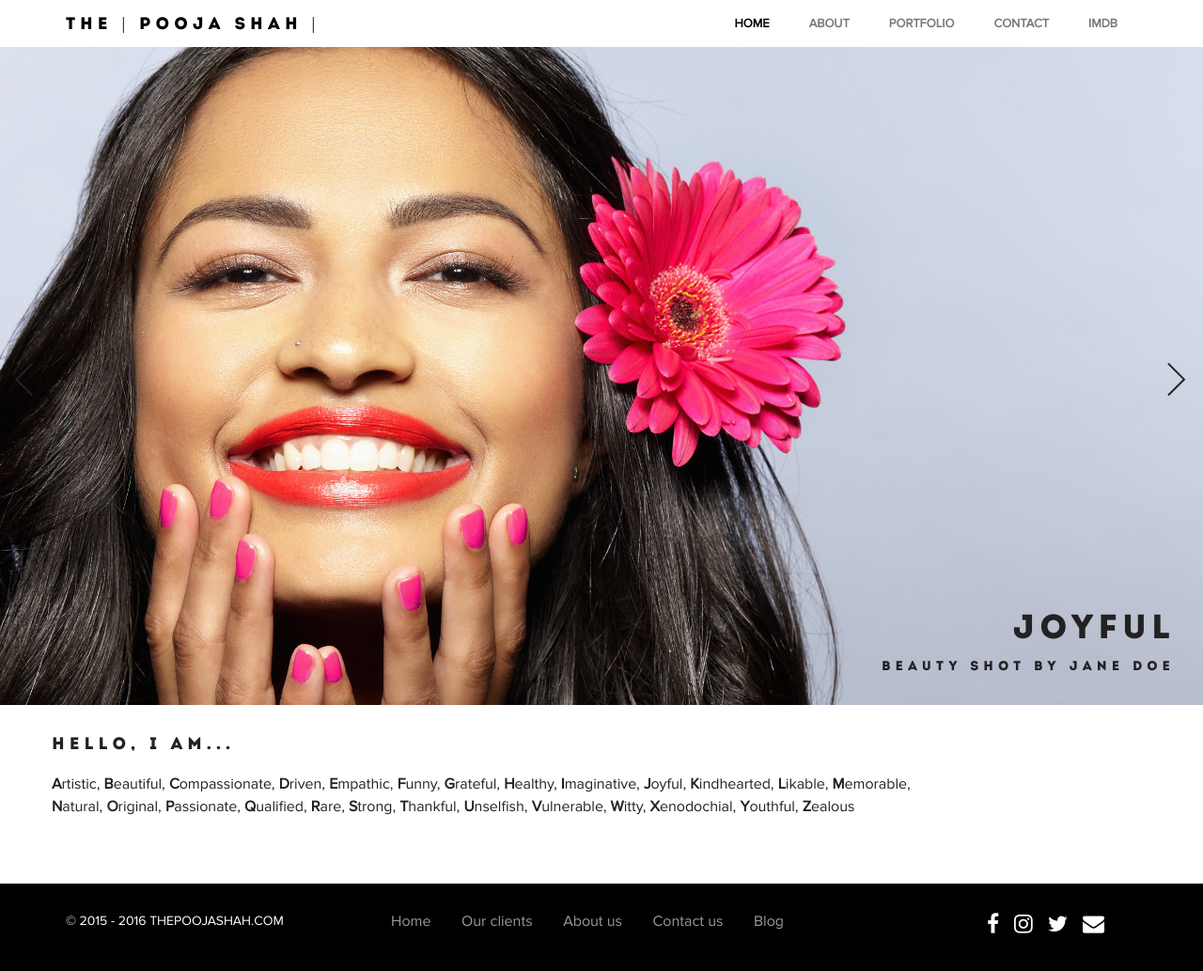
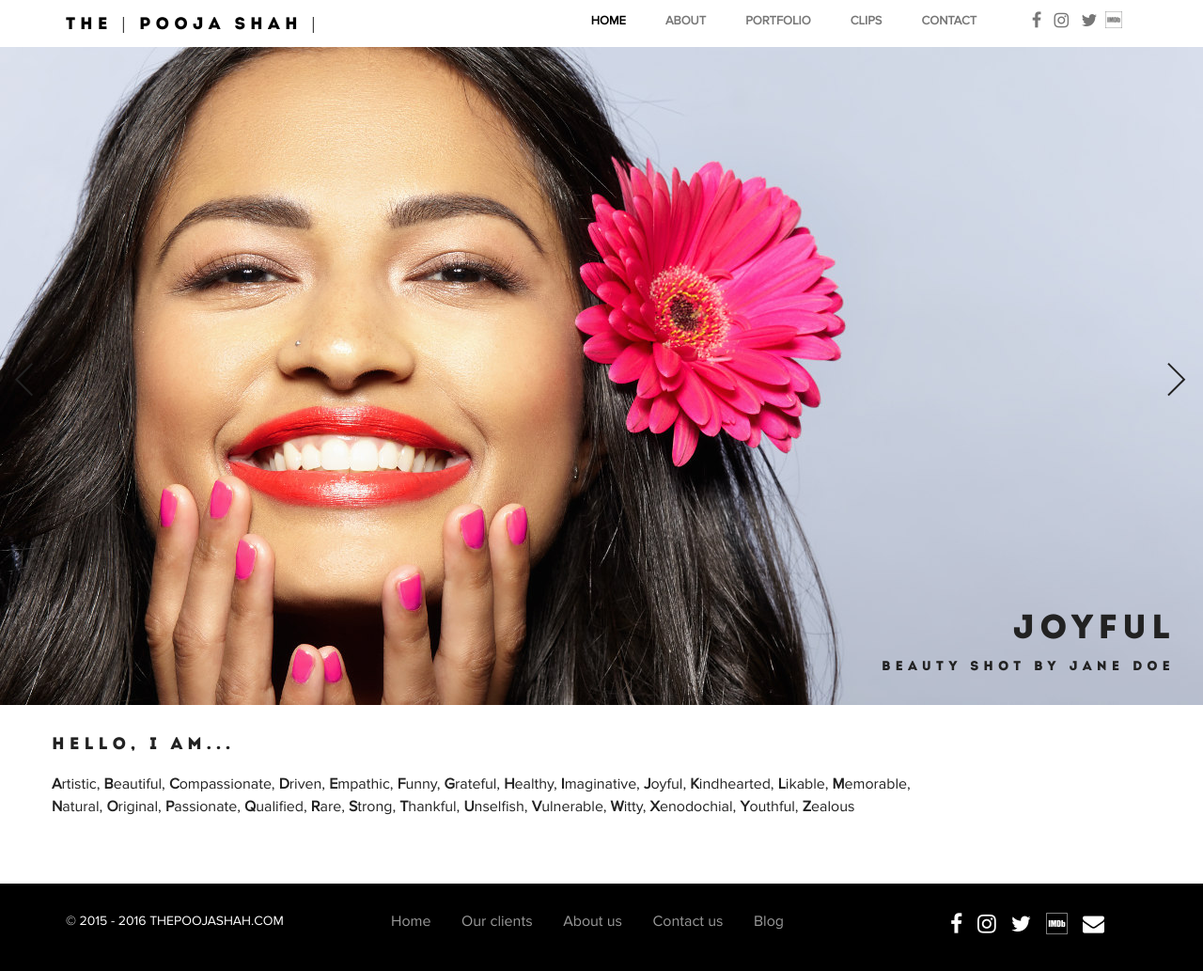
Before and after one commit to dtrack/thepoojashah, a Jekyll site: the page built from index.html, in a window 1280 px wide and 1040 px high. Shown: the top 1033 px of the window at 94% size. Built offline with Jekyll 4.4.1, drawn with Linux system fonts in a browser that asks for light colours; nearby versions of some CDN libraries.

Commit message:
modify menu and add imdb

```diff
--- a/_data/social.yml
+++ b/_data/social.yml
@@ -1,3 +1,4 @@
 facebook: officialpoojashah
 instagram: p.jay007
 twitter: ThePoojaShah
+imdb: nm7586878
--- a/_includes/footer.html
+++ b/_includes/footer.html
@@ -13,15 +13,7 @@
           <a href="blog_boxed_full_width.html">Blog</a>
         </div>
         <div class="col-md-3 footer-folow text-right">
-          <a href="https://www.facebook.com/{{ site.data.social.facebook }}/" target="_blank">
-            <span class="fa fa-facebook"></span>
-          </a>
-          <a href="https://www.instagram.com/{{ site.data.social.instagram }}/" target="_blank">
-            <span class="fa fa-instagram"></span>
-          </a>
-          <a href="https://twitter.com/{{ site.data.social.twitter }}" target="_blank">
-            <span class="fa fa-twitter"></span>
-          </a>
+          {% include social-links.html %}
           <a href="{{ site.github.url }}/contact"><span class="fa fa-envelope"></span></a>
         </div>
       </div>
--- a/_includes/header.html
+++ b/_includes/header.html
@@ -60,15 +60,11 @@
                 {% endif %}
               </li>
             {% endfor %}
+            <li class="social">
+              &nbsp; {% include social-links.html %}
+            </li>
         </nav>
-        <!-- <div class="second-menu">
-          <div class="table-cell">
-            <b>menu</b>
-            <div class="open-menu">
-              <span></span>
-            </div>
-          </div>
-        </div> -->
+
       </div>
     </div>
   </div>
--- /dev/null
+++ b/_includes/social-links.html
@@ -0,0 +1,12 @@
+<a href="https://www.facebook.com/{{ site.data.social.facebook }}/" target="_blank">
+  <i class="fa fa-facebook"></i>
+</a>
+<a href="https://www.instagram.com/{{ site.data.social.instagram }}/" target="_blank">
+  <i class="fa fa-instagram"></i>
+</a>
+<a href="https://twitter.com/{{ site.data.social.twitter }}" target="_blank">
+  <i class="fa fa-twitter"></i>
+</a>
+<a href="https://www.imdb.com/name/{{ site.data.social.imdb }}" target="_blank">
+  <span class="imdb-logo"></span>
+</a>
--- a/css/main.scss
+++ b/css/main.scss
@@ -1,5 +1,7 @@
 ---
 ---
+
+// Rules that need to be parsed by Jekyll
 
 // fonts
 @font-face {
@@ -27,6 +29,36 @@
 
 }
 
+// Footer logo
+.imdb-logo {
+  background-image: url('{{ site.github.url }}/assets/third_party/imdb_logo_fff.png');
+  display: inline-block;
+  height: 23px;
+  position: relative;
+  top: 3px;
+  background-size: 100%;
+  width: 23px;
+}
+
+// Cross site
+.header .menu li.social {
+  top: -.3em;
+  i {
+    display: inline-block;
+    font-size: 1.4em;
+  }
+  .imdb-logo {
+    background-image: url('{{ site.github.url }}/assets/third_party/imdb_logo_777.png');
+    height: 1.4em;
+    left: 5px;
+    top: .15em;
+    width: 1.4em;
+    &:hover {
+      background-image: url('{{ site.github.url }}/assets/third_party/imdb_logo_000.png');
+    }
+  }
+}
+
 @import "bootstrap";
 @import "animsition";
 @import "style";
```
Also changed, not shown: _data/menu.yml (+3 -14 lines), assets/third_party/imdb_logo_000.png (added), assets/third_party/imdb_logo_222.png (added), assets/third_party/imdb_logo_777.png (added), assets/third_party/imdb_logo_fff.png (added).
